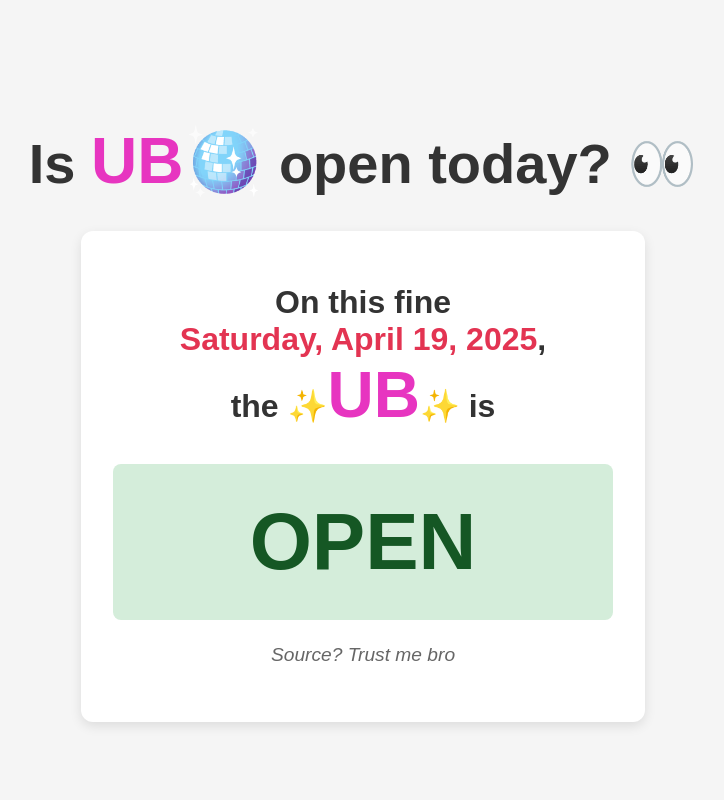
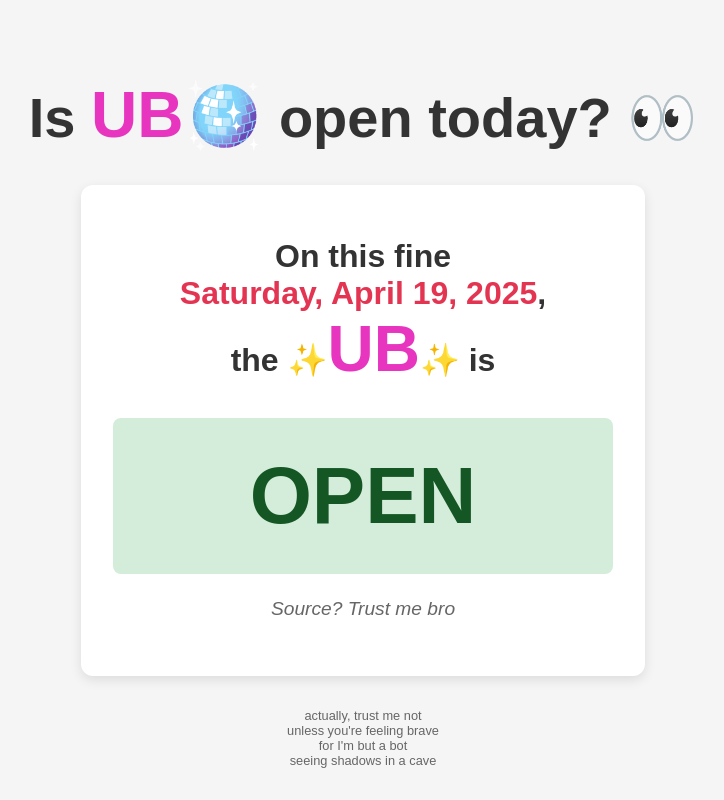
Before and after one commit to bglearning/isubopentoday, a plain HTML site: page index.html in a window 1280 px wide. Shown: the whole page, without its empty margins (277-1001 px from the left). Drawn offline with Linux system fonts and the light colour scheme.

Commit message:
Add footer for this claimer

```diff
--- a/index.html
+++ b/index.html
@@ -65,6 +65,11 @@
             font-size: 3.5rem;
             text-align: center;
         }
+        .ub-footer {
+            font-size: 0.8rem;
+            color: #666;
+            margin-top: 2rem;
+        }
     </style>
 </head>
 <body>
@@ -74,6 +79,7 @@
         <div id="status" class="status">CHECKING...</div>
         <div id="info-source" class="info-source"><i>Source? Trust me bro</i></div>
     </div>
+    <footer class="ub-footer">actually, trust me not<br>unless you're feeling brave<br>for I'm but a bot<br>seeing shadows in a cave</footer>
 
     <script>
         function updateStatus() {
```
